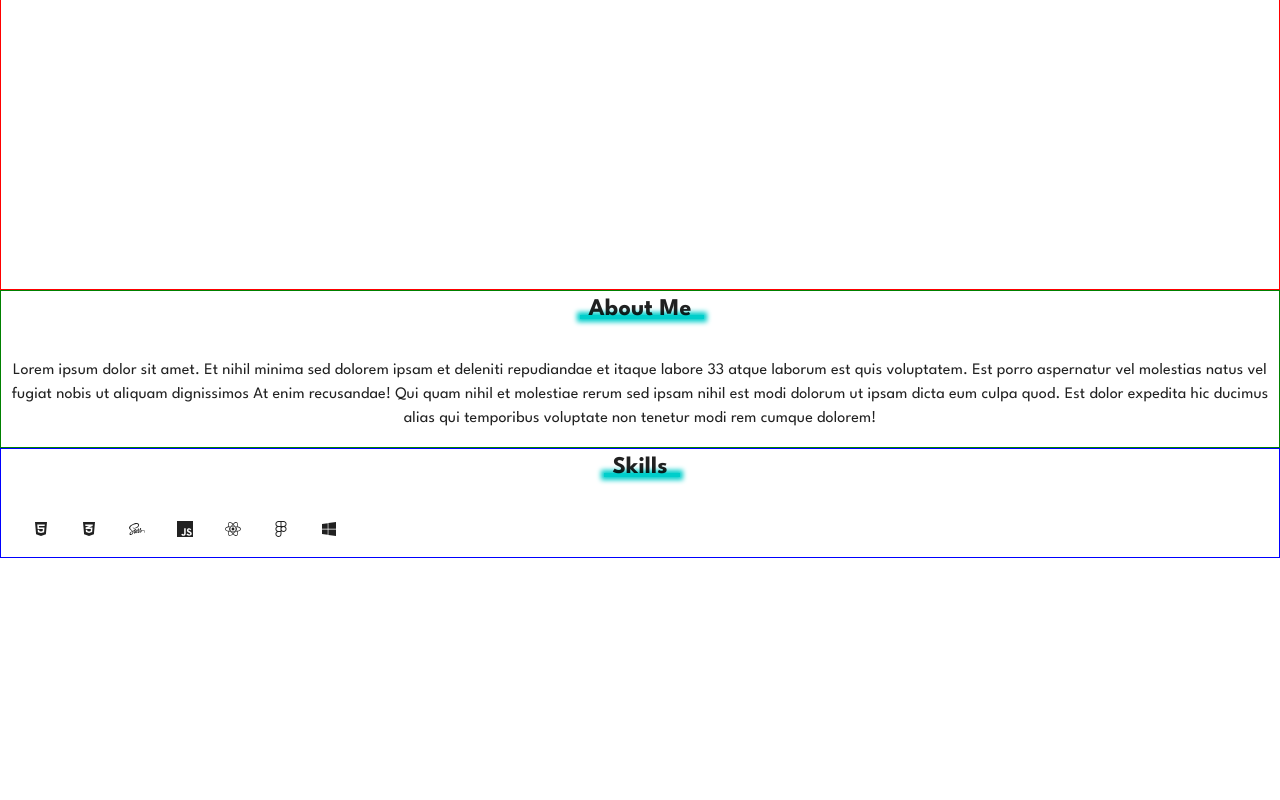
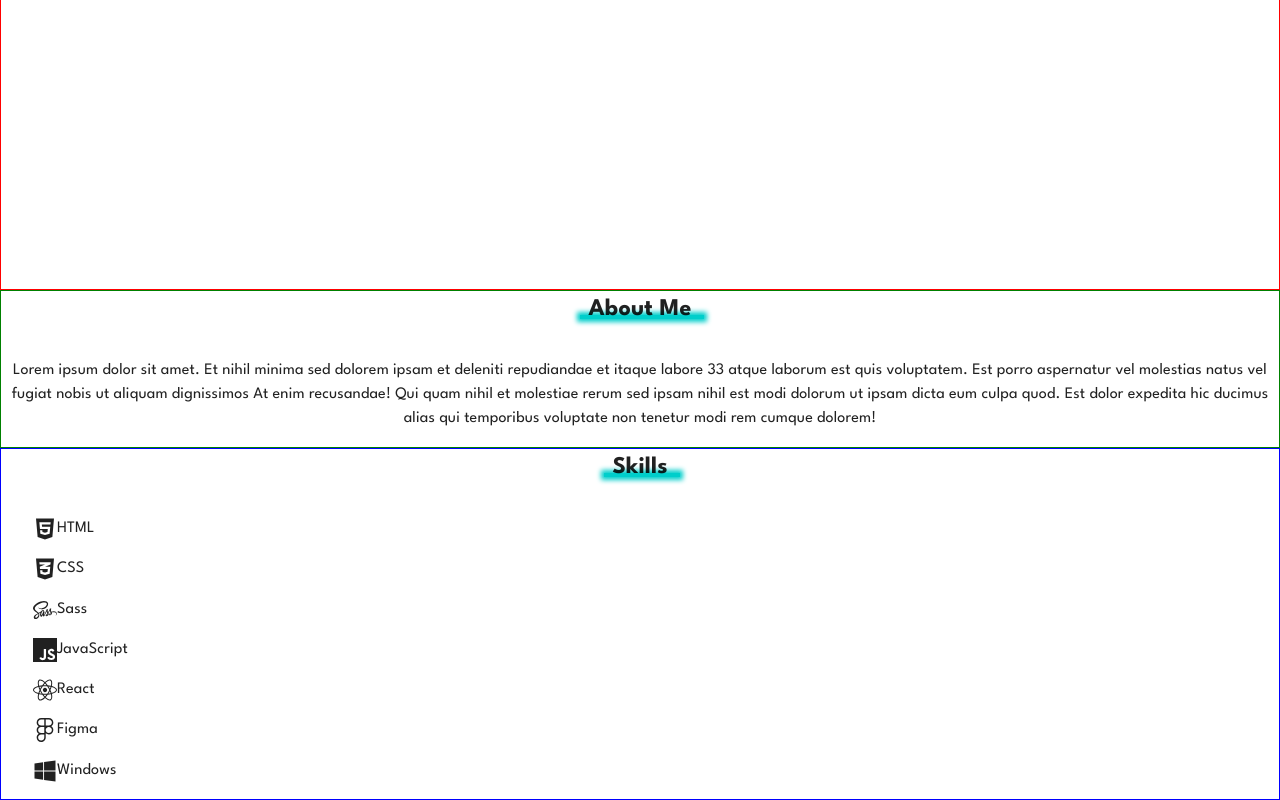
Before and after one commit to agorbacheva-y/agorbacheva-portfolio, a React (Create React App) app: page / in a window 1280 px wide. Shown: the part 544-1344 px from the top of the page. Before the commit the page ends 1102 px from the top, so only its background shows below. Built offline with nearby package versions, Linux system fonts and the light colour scheme.

Commit message:
add label to icons in Skills.js

```diff
--- a/src/components/Skills.js
+++ b/src/components/Skills.js
@@ -1,43 +1,38 @@
 import { FaHtml5, FaCss3Alt, FaSass, FaReact, FaFigma, FaWindows } from "react-icons/fa";
+import Icon from '@mui/material/Icon';
 import { SiJavascript } from "react-icons/si";
 import Title from "./Title";
 
 const Skills = () => {
 
-  const skills = [
-    FaHtml5,
-    FaCss3Alt,
-    FaSass,
-    SiJavascript,
-    FaReact,
-    FaFigma,
-    FaWindows
+  const icons = [
+    {icon: FaHtml5, name: "HTML"},
+    {icon: FaCss3Alt, name: "CSS"},
+    {icon: FaSass, name: "Sass"},
+    {icon: SiJavascript, name: "JavaScript"},
+    {icon: FaReact, name: "React"},
+    {icon: FaFigma, name: "Figma"},
+    {icon: FaWindows, name: "Windows"}
   ];
 
    return (
     <div className="skills">
       <Title>Skills</Title>
 
-      <div className="skills-container">
-        {skills.map((item, i) => {
-          const MySkills = skills[i]
-          return (
-            <ul key={item} className="skills-list">
+      {icons.map(arr => {
+        return (
+          <div className="skills-container">
+            <ul className="skills-list">
               <li>
-                <MySkills />
+                <Icon component={arr.icon} />
+                {arr.name}
               </li>
             </ul>
-          );
-        })}
-      </div>
+          </div>
+        );
+      })}
     </div>
   );
 };
 
 export default Skills;
-
-{/* <div className="skills-icon">
-{skills.map((icon, i) => (
-  <p key={icon}>{icon}</p>
-))}
-</div> */}
```
